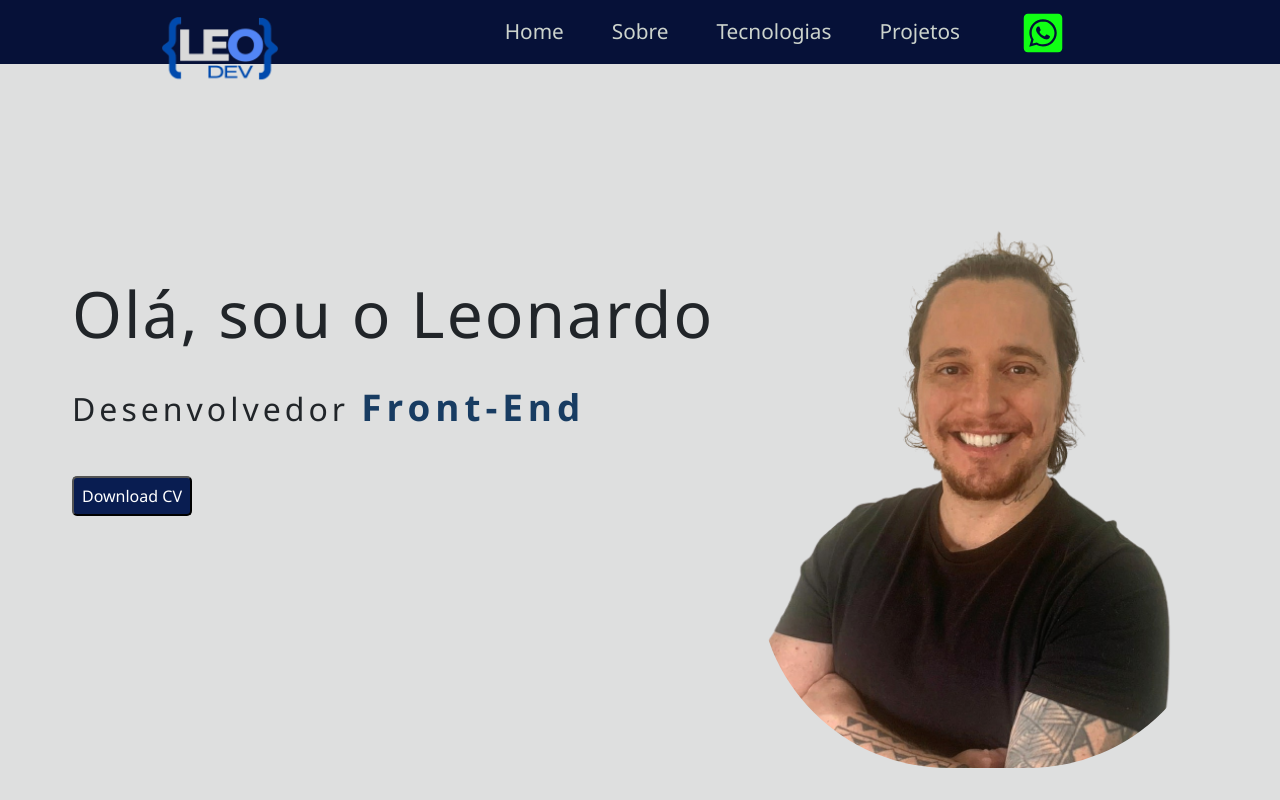
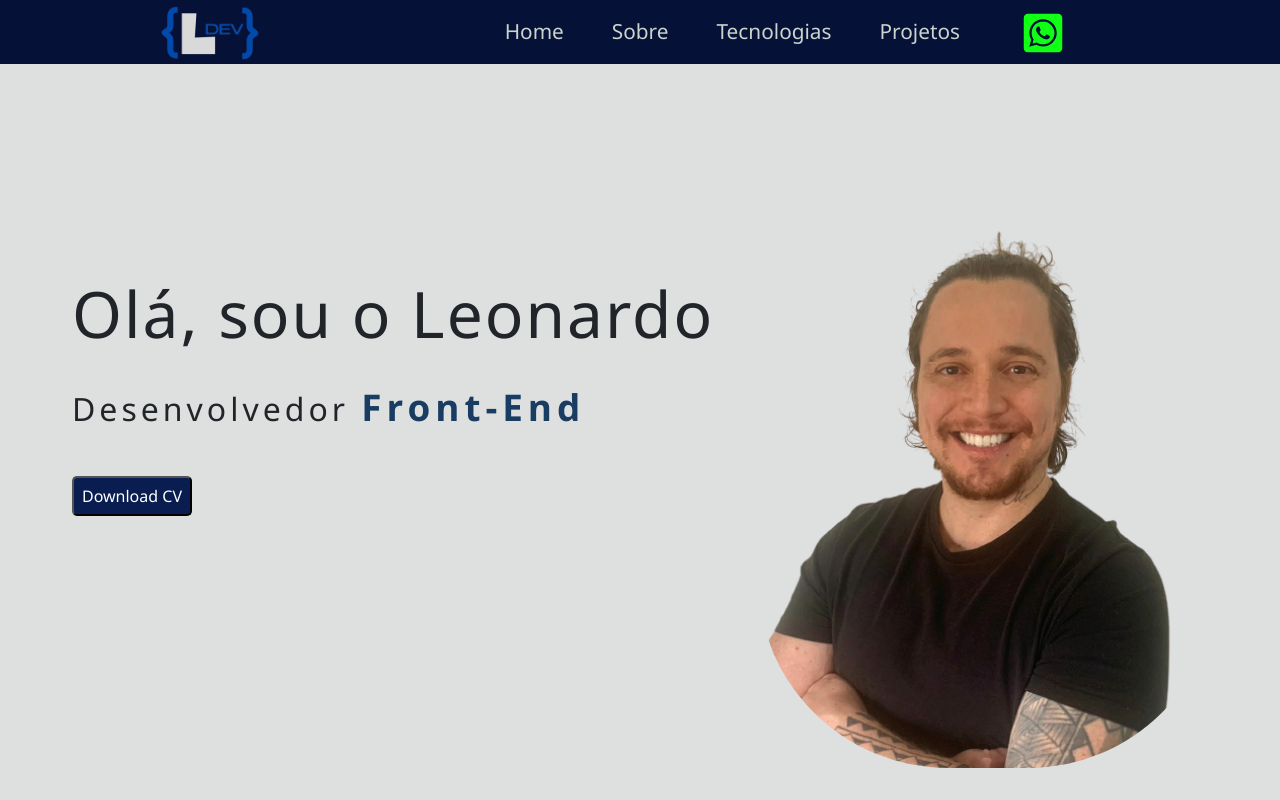
Before and after one commit to lobernardo/NewPorfolio_Reactj-rotas-props, a React (Create React App) app: page / in a window 1280 px wide. Shown: the top 800 px of the page. Built offline with nearby package versions, Linux system fonts and the light colour scheme.

Commit message:
logo.new

```diff
--- a/src/components/Layouts/NavbarSection/style.css
+++ b/src/components/Layouts/NavbarSection/style.css
@@ -39,10 +39,10 @@
 }
 
 .menu img{
-    width: 120px;
+    width: 100px;
     position: absolute;
     left: 7rem;
-    margin-top: 2.5rem;
+    margin-top: 0.5rem;
     margin-left:3rem ;
 }
 
```
Also changed, not shown: src/components/assets/logoleo.png.
